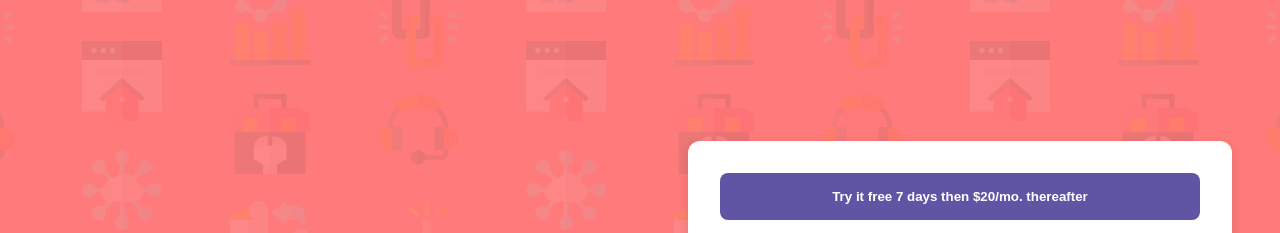
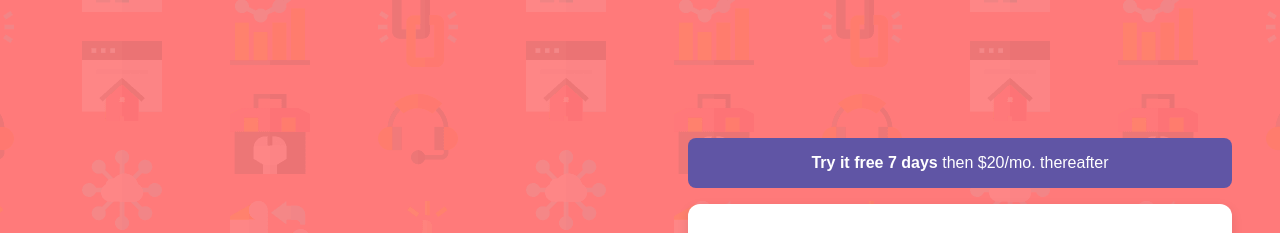
Before and after one commit to Tomasz-Kedys/signUpPage, a plain HTML site: page index.html in a window 1280 px wide. Shown: the top 233 px of the page. Drawn offline with Linux system fonts and the light colour scheme.

Commit message:
SmallFixes

```diff
--- a/index.html
+++ b/index.html
@@ -3,6 +3,10 @@
 <head>
   <meta charset="UTF-8">
   <meta name="viewport" content="width=device-width, initial-scale=1.0"> <!-- displays site properly based on user's device -->
+
+  <link rel="preconnect" href="https://fonts.googleapis.com">
+  <link rel="preconnect" href="https://fonts.gstatic.com" crossorigin>
+  <link href="https://fonts.googleapis.com/css2?family=Poppins:ital,wght@0,100;0,200;0,300;0,400;0,500;0,600;0,700;0,800;0,900;1,100;1,200;1,300;1,400;1,500;1,600;1,700;1,800;1,900&display=swap" rel="stylesheet">
 
   <link rel="icon" type="image/png" sizes="32x32" href="./images/favicon-32x32.png">
   <link rel="stylesheet" href="styles.css" />
@@ -21,10 +25,10 @@
       </section>
 
       <section class="signup-right">
+        <button class="trial-button">
+          <span class="bold">Try it free 7 days</span> then $20/mo. thereafter
+        </button>
         <div class="trial-box">
-          <button class="trial-button">
-            Try it free <span class="bold">7 days</span> then $20/mo. thereafter
-          </button>
 
           <div id="form-container"></div>
 
--- a/styles.css
+++ b/styles.css
@@ -8,7 +8,7 @@
 
 body {
   margin: 0;
-  font-family: Arial, sans-serif;
+  font-family: Poppins, sans-serif;
   font-size: 16px;
   color: var(--gray-900);
 }
@@ -55,14 +55,18 @@ body {
 
 .trial-button {
   width: 100%;
+  font-size: 1rem;
   background-color: var(--purple-700);
   color: white;
   padding: 1rem;
   border: none;
   border-radius: 8px;
-  font-weight: bold;
   margin-bottom: 1rem;
   cursor: pointer;
+}
+
+.trial-button:hover{
+  box-shadow: 0 5px 0px rgba(0, 0, 0, 0.2);
 }
 
 .trial-button .bold {
@@ -87,7 +91,7 @@ body {
 }
 
 .input-error {
-  border-color: var(--red-400);
+  border-color: var(--red-400) !important;
   background-image: url("images/icon-error.svg");
   background-repeat: no-repeat;
   background-position: right 1rem center;
@@ -127,6 +131,7 @@ body {
 
 .claim-button:hover {
   background-color: hsl(154, 59%, 61%);
+  box-shadow: 0 5px 0px rgba(0, 0, 0, 0.2);
 }
 
 .terms {
```
